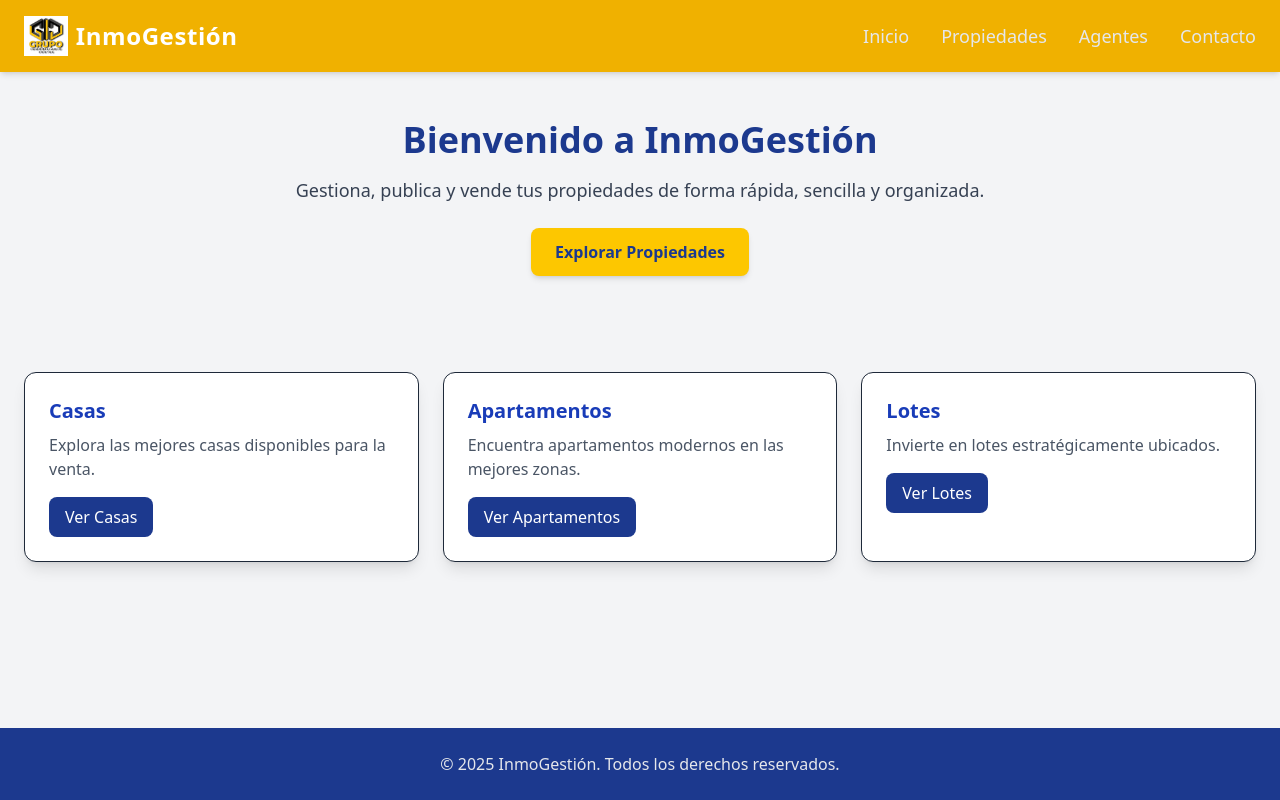
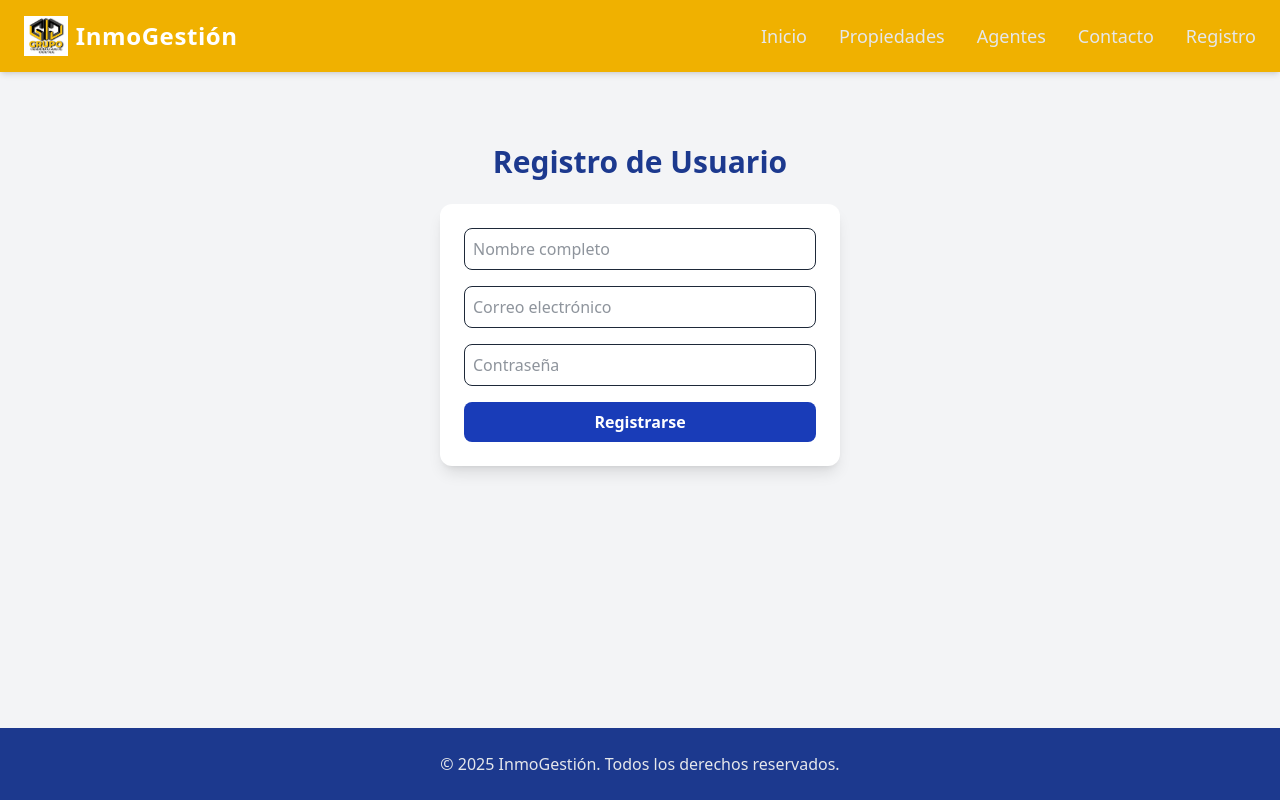
Before and after one commit to Yair-ux/INMOGESTION_PROYECTO, a React (Vite) app: page /registro in a window 1280 px wide. Built offline with nearby package versions, Linux system fonts and the light colour scheme.

Commit message:
cambios en app.jsx para que funcione por paginas, agrage registro y pagina por pagina , cree la carpeta pages y por ultimo edite el main usando router para el funcionamiento de cada pagina usando , npm install react-router-dom

```diff
--- a/package.json
+++ b/package.json
@@ -12,7 +12,8 @@
   "dependencies": {
     "@tailwindcss/vite": "^4.1.12",
     "react": "^19.1.1",
-    "react-dom": "^19.1.1"
+    "react-dom": "^19.1.1",
+    "react-router-dom": "^7.8.2"
   },
   "devDependencies": {
     "@eslint/js": "^9.33.0",
--- a/src/App.jsx
+++ b/src/App.jsx
@@ -1,141 +1,87 @@
 import { useState } from "react";
+import { Routes, Route, Link } from "react-router-dom";
 import logo from "./assets/logo.png";
 
+// Páginas
+import Inicio from "./pages/inicio";
+import Propiedades from "./pages/propiedades";
+import Agentes from "./pages/agentes";
+import Contacto from "./pages/contacto";
+import Registro from "./pages/registro";
 
-// Componente principal de la aplicación
 export default function App() {
   const [menuAbierto, setMenuAbierto] = useState(false);
+
   return (
-    // Contenedor principal con estilos generales de la página
     <main className="min-h-screen bg-gray-100 text-gray-800 flex flex-col">
       {/* ================= ENCABEZADO ================= */}
-      {/* Header con logo, navegación y menú móvil */}
       <header className="bg-yellow-500 shadow-md">
         <div className="max-w-7xl mx-auto px-6 py-4 flex justify-between items-center">
-          {/* Logo de la aplicación */}
+          {/* Logo */}
           <div className="flex items-center gap-2">
             <img src={logo} alt="InmoGestión Logo" className="h-10 w-auto" />
-  <span className="text-white text-2xl font-bold tracking-wide">InmoGestión</span>
+            <span className="text-white text-2xl font-bold tracking-wide">
+              InmoGestión
+            </span>
           </div>
 
           {/* Menú de navegación para escritorio */}
-          <nav
-            aria-label="Navegación principal"
-            className="hidden md:flex gap-8 text-lg"
-          >
-            <a
-              href="#"
-              className="text-gray-200 hover:text-yellow-400 transition"
-            >
-              Inicio
-            </a>
-            <a
-              href="#"
-              className="text-gray-200 hover:text-yellow-400 transition"
-            >
-              Propiedades
-            </a>
-            <a
-              href="#"
-              className="text-gray-200 hover:text-yellow-400 transition"
-            >
-              Agentes
-            </a>
-            <a
-              href="#"
-              className="text-gray-200 hover:text-yellow-400 transition"
-            >
-              Contacto
-            </a>
+          <nav aria-label="Navegación principal" className="hidden md:flex gap-8 text-lg">
+            <Link to="/" className="text-gray-200 hover:text-yellow-300 transition">Inicio</Link>
+            <Link to="/propiedades" className="text-gray-200 hover:text-yellow-300 transition">Propiedades</Link>
+            <Link to="/agentes" className="text-gray-200 hover:text-yellow-300 transition">Agentes</Link>
+            <Link to="/contacto" className="text-gray-200 hover:text-yellow-300 transition">Contacto</Link>
+            <Link to="/registro" className="text-gray-200 hover:text-yellow-300 transition">Registro</Link>
           </nav>
 
-          {/* Botón menú móvil (solo visible en pantallas pequeñas) */}
+          {/* Botón menú móvil */}
           <button
             className="md:hidden text-white focus:outline-none"
             aria-label="Abrir menú"
-  onClick={() => setMenuAbierto(!menuAbierto)} // alterna abierto/cerrado
+            onClick={() => setMenuAbierto(!menuAbierto)}
           >
             {menuAbierto ? (
-    // Ícono de cerrar
               <svg xmlns="http://www.w3.org/2000/svg" fill="none" viewBox="0 0 24 24"
                    stroke="currentColor" className="w-7 h-7">
-      <path strokeLinecap="round" strokeLinejoin="round" strokeWidth={2} d="M6 18L18 6M6 6l12 12" />
+                <path strokeLinecap="round" strokeLinejoin="round" strokeWidth={2}
+                      d="M6 18L18 6M6 6l12 12" />
               </svg>
             ) : (
-    // Ícono hamburguesa
               <svg xmlns="http://www.w3.org/2000/svg" fill="none" viewBox="0 0 24 24"
                    stroke="currentColor" className="w-7 h-7">
-      <path strokeLinecap="round" strokeLinejoin="round" strokeWidth={2} d="M4 6h16M4 12h16M4 18h16" />
+                <path strokeLinecap="round" strokeLinejoin="round" strokeWidth={2}
+                      d="M4 6h16M4 12h16M4 18h16" />
               </svg>
             )}
           </button>
         </div>
+
+        {/* Menú móvil desplegable */}
         {menuAbierto && (
           <nav className="md:hidden bg-blue-800 text-white flex flex-col px-6 py-4 space-y-4">
-    <a href="#" className="hover:text-yellow-400">Inicio</a>
-    <a href="#" className="hover:text-yellow-400">Propiedades</a>
-    <a href="#" className="hover:text-yellow-400">Agentes</a>
-    <a href="#" className="hover:text-yellow-400">Contacto</a>
+            <Link to="/" onClick={() => setMenuAbierto(false)} className="hover:text-yellow-300">Inicio</Link>
+            <Link to="/propiedades" onClick={() => setMenuAbierto(false)} className="hover:text-yellow-300">Propiedades</Link>
+            <Link to="/agentes" onClick={() => setMenuAbierto(false)} className="hover:text-yellow-300">Agentes</Link>
+            <Link to="/contacto" onClick={() => setMenuAbierto(false)} className="hover:text-yellow-300">Contacto</Link>
+            <Link to="/registro" onClick={() => setMenuAbierto(false)} className="hover:text-yellow-300">Registro</Link>
           </nav>
         )}
       </header>
 
-      {/* ================= SECCIÓN PRINCIPAL ================= */}
-      {/* Presentación y llamado a la acción principal */}
-      <section className="max-w-7xl mx-auto px-6 py-12 text-center">
-        <h2 className="text-4xl font-extrabold text-blue-900">
-          Bienvenido a InmoGestión
-        </h2>
-        <p className="mt-4 text-lg text-gray-700">
-          Gestiona, publica y vende tus propiedades de forma rápida, sencilla y
-          organizada.
-        </p>
-
-        {/* Botón principal para explorar propiedades */}
-        <button className="mt-6 bg-yellow-400 hover:bg-yellow-500 text-blue-900 font-semibold px-6 py-3 rounded-lg shadow-md transition">
-          Explorar Propiedades
-        </button>
-      </section>
-
-      {/* ================= TARJETAS DE EJEMPLO ================= */}
-      {/* Sección de tarjetas destacando tipos de propiedades */}
-      <section className="max-w-7xl mx-auto px-6 py-12 grid grid-cols-1 md:grid-cols-3 gap-6">
-        {/* Tarjeta 1: Casas */}
-        <div className="bg-white shadow-lg rounded-xl p-6 border hover:scale-[1.02] transition">
-          <h3 className="text-xl font-bold text-blue-800">Casas</h3>
-          <p className="mt-2 text-gray-600">
-            Explora las mejores casas disponibles para la venta.
-          </p>
-          <button className="mt-4 bg-blue-900 hover:bg-blue-800 text-white px-4 py-2 rounded-lg transition">
-            Ver Casas
-          </button>
+      {/* ================= CONTENIDO (RUTAS) ================= */}
+      <div className="flex-1 max-w-7xl mx-auto px-6 py-12">
+        <Routes>
+          <Route path="/" element={<Inicio />} />
+          <Route path="/propiedades" element={<Propiedades />} />
+          <Route path="/agentes" element={<Agentes />} />
+          <Route path="/contacto" element={<Contacto />} />
+          <Route path="/registro" element={<Registro />} />
+          {/* Opcional: 404 */}
+          <Route path="*" element={<h2 className="text-xl">Página no encontrada</h2>} />
+        </Routes>
       </div>
 
-        {/* Tarjeta 2: Apartamentos */}
-        <div className="bg-white shadow-lg rounded-xl p-6 border hover:scale-[1.02] transition">
-          <h3 className="text-xl font-bold text-blue-800">Apartamentos</h3>
-          <p className="mt-2 text-gray-600">
-            Encuentra apartamentos modernos en las mejores zonas.
-          </p>
-          <button className="mt-4 bg-blue-900 hover:bg-blue-800 text-white px-4 py-2 rounded-lg transition">
-            Ver Apartamentos
-          </button>
-        </div>
-
-        {/* Tarjeta 3: Lotes */}
-        <div className="bg-white shadow-lg rounded-xl p-6 border hover:scale-[1.02] transition">
-          <h3 className="text-xl font-bold text-blue-800">Lotes</h3>
-          <p className="mt-2 text-gray-600">
-            Invierte en lotes estratégicamente ubicados.
-          </p>
-          <button className="mt-4 bg-blue-900 hover:bg-blue-800 text-white px-4 py-2 rounded-lg transition">
-            Ver Lotes
-          </button>
-        </div>
-      </section>
-
       {/* ================= PIE DE PÁGINA ================= */}
-      {/* Footer con derechos de autor */}
       <footer className="bg-blue-900 text-gray-200 text-center py-6 mt-auto">
         <p>&copy; 2025 InmoGestión. Todos los derechos reservados.</p>
       </footer>
--- a/src/main.jsx
+++ b/src/main.jsx
@@ -1,4 +1,10 @@
 import ReactDOM from 'react-dom/client'
+import { BrowserRouter } from 'react-router-dom'   // 👈 importar Router
 import App from './App.jsx'
-import './index.css'   // <- asegúrate de que esté
-ReactDOM.createRoot(document.getElementById('root')).render(<App />)
+import './index.css'
+
+ReactDOM.createRoot(document.getElementById('root')).render(
+  <BrowserRouter>
+    <App />
+  </BrowserRouter>
+)
--- /dev/null
+++ b/src/pages/agentes.jsx
@@ -0,0 +1,8 @@
+export default function Agentes() {
+    return (
+      <section className="p-6">
+        <h2 className="text-3xl font-bold text-blue-900">Agentes</h2>
+        <p className="mt-4 text-gray-700">Conoce a nuestros agentes inmobiliarios.</p>
+      </section>
+    );
+  }
--- /dev/null
+++ b/src/pages/contacto.jsx
@@ -0,0 +1,8 @@
+export default function Contacto() {
+    return (
+      <section className="p-6">
+        <h2 className="text-3xl font-bold text-blue-900">Contacto</h2>
+        <p className="mt-4 text-gray-700">Déjanos tu mensaje y te responderemos pronto.</p>
+      </section>
+    );
+  }
--- /dev/null
+++ b/src/pages/inicio.jsx
@@ -0,0 +1,8 @@
+export default function Inicio() {
+    return (
+      <section className="p-6 text-center">
+        <h2 className="text-3xl font-bold text-blue-900">Inicio</h2>
+        <p className="mt-4 text-gray-700">Bienvenido a InmoGestión</p>
+      </section>
+    );
+  }
--- /dev/null
+++ b/src/pages/propiedades.jsx
@@ -0,0 +1,8 @@
+export default function Propiedades() {
+    return (
+      <section className="p-6">
+        <h2 className="text-3xl font-bold text-blue-900">Propiedades</h2>
+        <p className="mt-4 text-gray-700">Aquí podrás ver nuestras propiedades disponibles.</p>
+      </section>
+    );
+  }
--- /dev/null
+++ b/src/pages/registro.jsx
@@ -0,0 +1,33 @@
+export default function Registro() {
+    return (
+      <section className="p-6 max-w-md mx-auto">
+        <h2 className="text-3xl font-bold text-blue-900 text-center">
+          Registro de Usuario
+        </h2>
+
+        <form className="mt-6 bg-white shadow-lg rounded-xl p-6 space-y-4">
+          <input
+            type="text"
+            placeholder="Nombre completo"
+            className="w-full p-2 border rounded-lg"
+          />
+          <input
+            type="email"
+            placeholder="Correo electrónico"
+            className="w-full p-2 border rounded-lg"
+          />
+          <input
+            type="password"
+            placeholder="Contraseña"
+            className="w-full p-2 border rounded-lg"
+          />
+          <button
+            type="submit"
+            className="w-full bg-blue-800 hover:bg-blue-700 text-white font-bold py-2 rounded-lg"
+          >
+            Registrarse
+          </button>
+        </form>
+      </section>
+    );
+  }
```
Also changed, not shown: 1 other file (tests, documents, lock files or other folders). Lines whose indentation alone changed are shown as unchanged.
